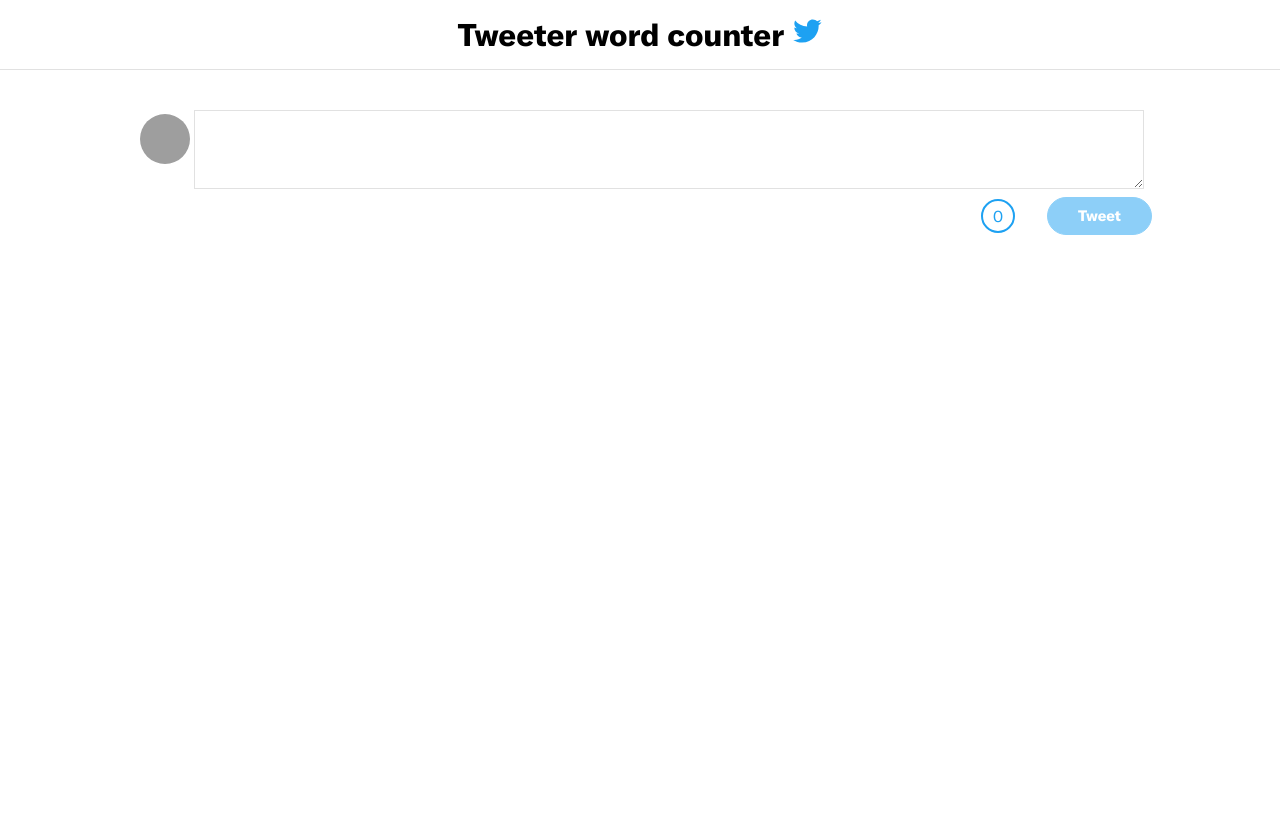
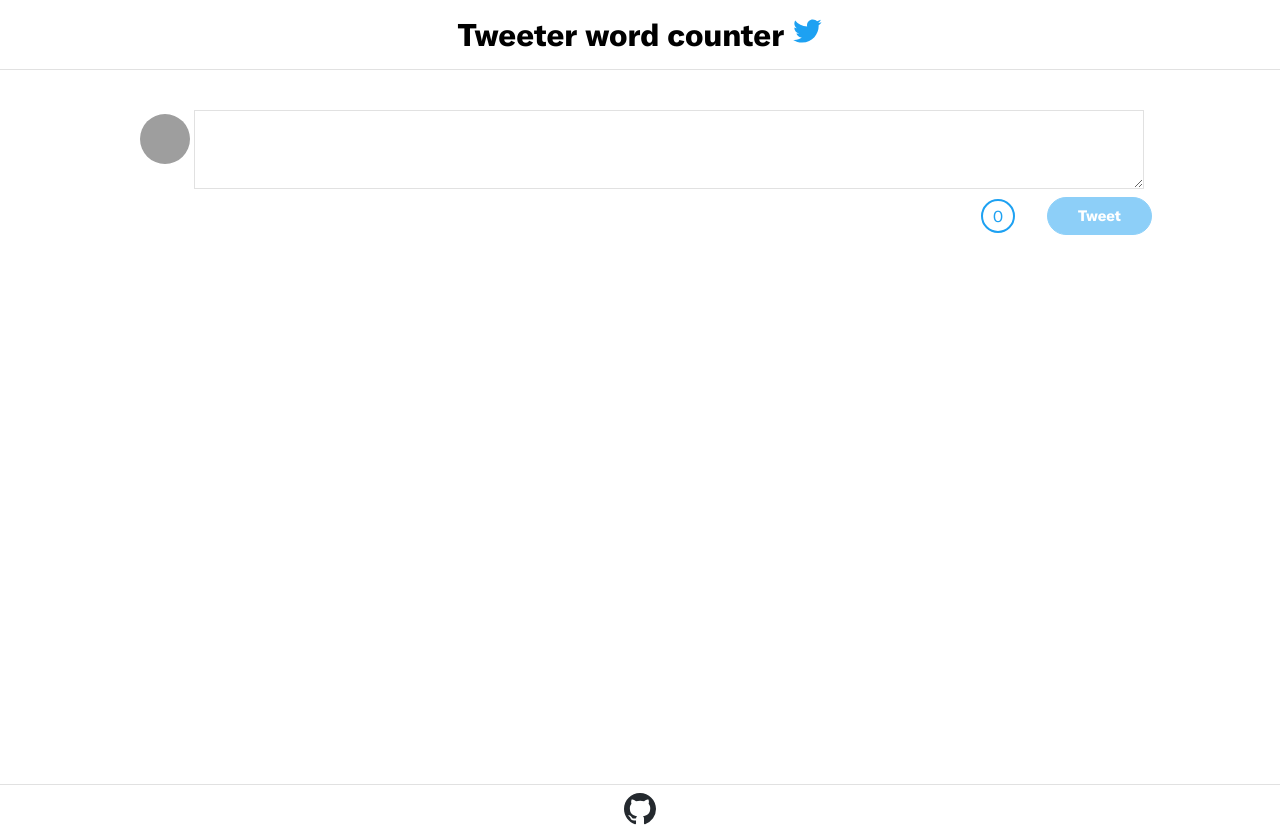
Before and after one commit to punkrocker178/angular-tweeter-word-counter, an Angular app: page / in a window 1280 px wide. Before the commit the page ends 800 px from the top, so only its background shows below. Built offline with nearby package versions, Linux system fonts and the light colour scheme; grey boxes are pictures that could not be loaded.

Commit message:
Enhance tweet item UI Added github link

```diff
--- a/src/app/app.component.html
+++ b/src/app/app.component.html
@@ -16,4 +16,15 @@
 <main>
   <app-home></app-home>
 </main>
-<footer></footer>
+<footer>
+  <div class="footer">
+    <a target="_blank" href="https://github.com/punkrocker178/angular-tweeter-word-counter">
+      <svg class="github-cat" height="32" aria-hidden="true" viewBox="0 0 16 16" version="1.1" width="32" data-view-component="true">
+        <path fill-rule="evenodd"
+          d="M8 0C3.58 0 0 3.58 0 8c0 3.54 2.29 6.53 5.47 7.59.4.07.55-.17.55-.38 0-.19-.01-.82-.01-1.49-2.01.37-2.53-.49-2.69-.94-.09-.23-.48-.94-.82-1.13-.28-.15-.68-.52-.01-.53.63-.01 1.08.58 1.23.82.72 1.21 1.87.87 2.33.66.07-.52.28-.87.51-1.07-1.78-.2-3.64-.89-3.64-3.95 0-.87.31-1.59.82-2.15-.08-.2-.36-1.02.08-2.12 0 0 .67-.21 2.2.82.64-.18 1.32-.27 2-.27.68 0 1.36.09 2 .27 1.53-1.04 2.2-.82 2.2-.82.44 1.1.16 1.92.08 2.12.51.56.82 1.27.82 2.15 0 3.07-1.87 3.75-3.65 3.95.29.25.54.73.54 1.48 0 1.07-.01 1.93-.01 2.2 0 .21.15.46.55.38A8.013 8.013 0 0016 8c0-4.42-3.58-8-8-8z">
+        </path>
+      </svg>
+    </a>
+
+  </div>
+</footer>
--- a/src/app/app.component.sass
+++ b/src/app/app.component.sass
@@ -0,0 +1,22 @@
+.app-title
+    margin-bottom: 0
+    margin-top: 0
+    font-size: 31px
+    font-weight: 700
+    margin-right: .5rem
+    display: inline-block
+
+.twitter-bird
+    fill: rgba(29, 161, 242, 1.00)
+    width: 30px
+    display: inline-block
+
+.footer
+    display: flex
+    justify-content: center
+    padding: .5rem
+    border-top: 1px solid
+    border-top-color: #E1E1E1
+
+.github-cat
+    fill: #24292e
--- a/src/app/app.module.ts
+++ b/src/app/app.module.ts
@@ -3,7 +3,7 @@
 
 import { AppComponent } from './app.component';
 import { HomeComponent } from './components/home/home.component';
-import { TweetBoxModule } from './components/tweet/components/tweet-box/tweet-box.module';
+import { TweetModule } from './components/tweet/tweet.module';
 
 @NgModule({
   declarations: [
@@ -12,7 +12,7 @@
   ],
   imports: [
     BrowserModule,
-    TweetBoxModule
+    TweetModule
   ],
   providers: [],
   bootstrap: [AppComponent]
--- a/src/app/components/tweet/components/tweet-box/tweet-box.component.html
+++ b/src/app/components/tweet/components/tweet-box/tweet-box.component.html
@@ -16,14 +16,17 @@
     </div>
 
     <ng-container *ngIf="tweetList.length > 0">
-        <div *ngFor="let tweet of tweetList" class="d-flex p-2">
+        <div *ngFor="let tweet of tweetList; let idx = index" class="d-flex p-2">
             <img class="avatar p-1" src="https://pbs.twimg.com/profile_images/1425662370513231884/F8UnZi7J_bigger.jpg">
             <div class="me-auto d-flex flex-column p-1">
-                <span>Hieu Le@HieuLe47390205</span>
+                <span class="fw-bold author">Hieu Le
+                    <span class="fw-normal username">@HieuLe47390205</span>
+                </span>
+
                 <span>{{tweet}}</span>
             </div>
 
-            <span class="cursor-pointer" (click)="tweetList.pop()">🗑️</span>
+            <span class="cursor-pointer" (click)="tweetList.splice(idx, 1)">🗑️</span>
         </div>
     </ng-container>
 
--- a/src/app/components/tweet/components/tweet-box/tweet-box.component.sass
+++ b/src/app/components/tweet/components/tweet-box/tweet-box.component.sass
@@ -23,3 +23,9 @@
     justify-content: flex-end
     align-items: center
     margin-bottom: 2rem
+
+.author
+    font-weight: 15px
+
+.username
+    color: rgb(83, 100, 113)
--- a/src/app/components/tweet/components/tweet-box/tweet-box.module.ts
+++ b/src/app/components/tweet/tweet.module.ts
@@ -1,8 +1,8 @@
 import { NgModule } from '@angular/core';
 import { FormsModule } from '@angular/forms';
 import { BrowserModule } from '@angular/platform-browser';
-import { WordCounter } from '../counter/word-counter.component';
-import { TweetBoxComponent } from './tweet-box.component';
+import { WordCounter } from './components/counter/word-counter.component';
+import { TweetBoxComponent } from './components/tweet-box/tweet-box.component';
 
 @NgModule({
   declarations: [
@@ -18,4 +18,4 @@
     WordCounter
   ]
 })
-export class TweetBoxModule { }
+export class TweetModule { }
--- a/src/assets/sass/styles.sass
+++ b/src/assets/sass/styles.sass
@@ -16,24 +16,22 @@
 body
     font-family: TwitterChirp, Arial, Helvetica, sans-serif !important
     margin: 0
+    min-height: 100vh
+    position: relative
 
-.app-title
-    margin-bottom: 0
-    margin-top: 0
-    font-size: 31px
-    font-weight: 700
-    margin-right: .5rem
-    display: inline-block
+main
+    padding-bottom: 1rem
+
+footer
+    position: absolute
+    bottom: 0
+    width: 100%
+    height: 1rem
 
 .container
     flex-wrap: wrap
     padding-left: 10vw
     padding-right: 10vw
-
-.twitter-bird
-    fill: rgba(29, 161, 242, 1.00)
-    width: 30px
-    display: inline-block
 
 @media (min-width: 320px)
     .container
```
Also changed, not shown: 1 other file (tests, documents, lock files or other folders).
